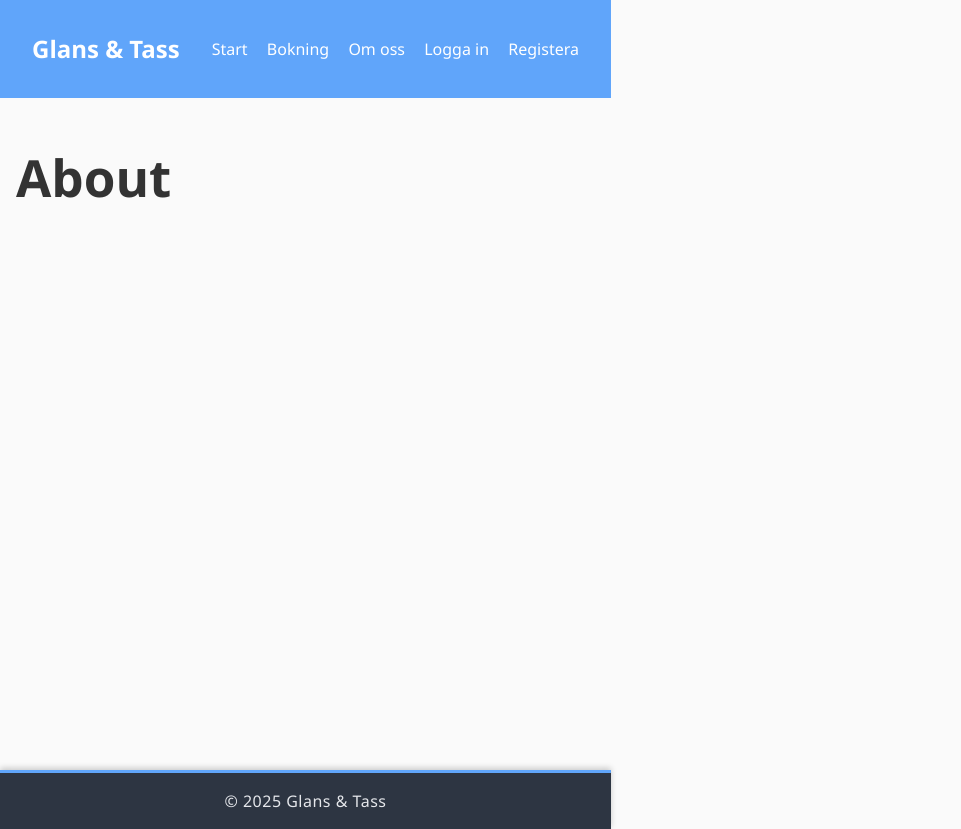
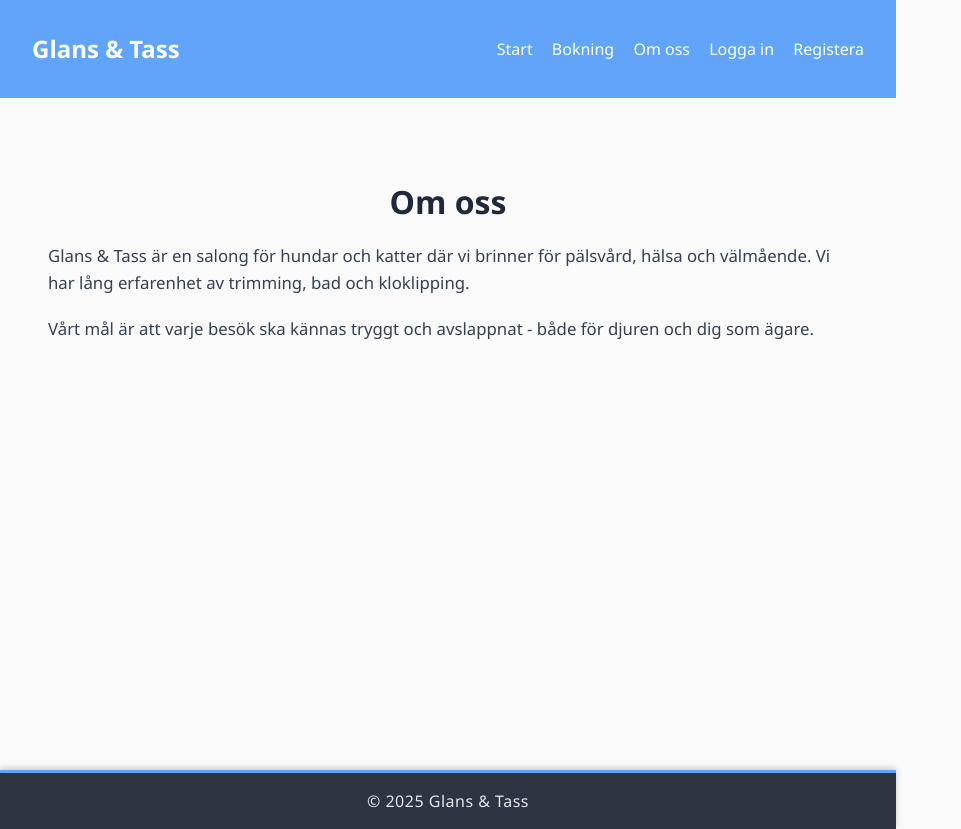
Before and after one commit to jossan93/glans-tass, a React (Vite) app in the folder frontend/fronted/: page /about in a window 1280 px wide. Shown: the whole page, without its empty margins (0-961 px from the left). Built offline with nearby package versions, Linux system fonts and the light colour scheme; no server answers.

Commit message:
added some text and css to aboutpage

```diff
--- a/frontend/fronted/src/pages/AboutPage.tsx
+++ b/frontend/fronted/src/pages/AboutPage.tsx
@@ -1,3 +1,15 @@
+import "../styles/pages/AboutPage.css"
+
 export default function AboutPage() {
-    return <h1>About</h1>;
+    return (
+        <div className="about-container">
+            <h1>Om oss</h1>
+            <p>
+                Glans & Tass är en salong för hundar och katter där vi brinner för pälsvård, hälsa och välmående. Vi har lång erfarenhet av trimming, bad och kloklipping.
+            </p>
+            <p>
+                Vårt mål är att varje besök ska kännas tryggt och avslappnat - både för djuren och dig som ägare.
+            </p>
+        </div>
+    );
 }
--- a/frontend/fronted/src/styles/pages/AboutPage.css
+++ b/frontend/fronted/src/styles/pages/AboutPage.css
@@ -0,0 +1,19 @@
+.about-container {
+    max-width: 800px;
+    margin: 0 auto;
+    padding: 3rem 2rem;
+    line-height: 1.6;
+    color: #334155;
+}
+
+.about-container h1 {
+    text-align: center;
+    font-size: 2rem;
+    color: #1e293b;
+    margin-bottom: 1.5rem;
+}
+
+.about-container p {
+    margin-bottom: 1.2rem;
+    font-size: 1.05rem;
+}
```
